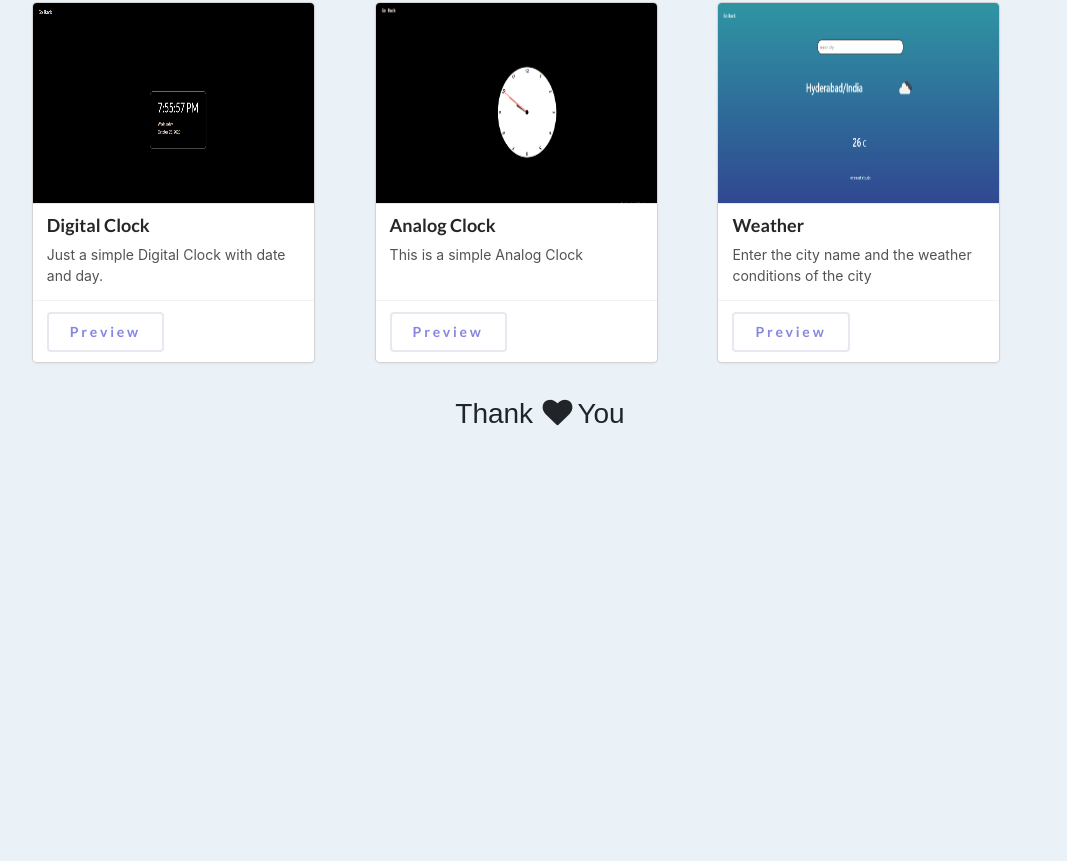
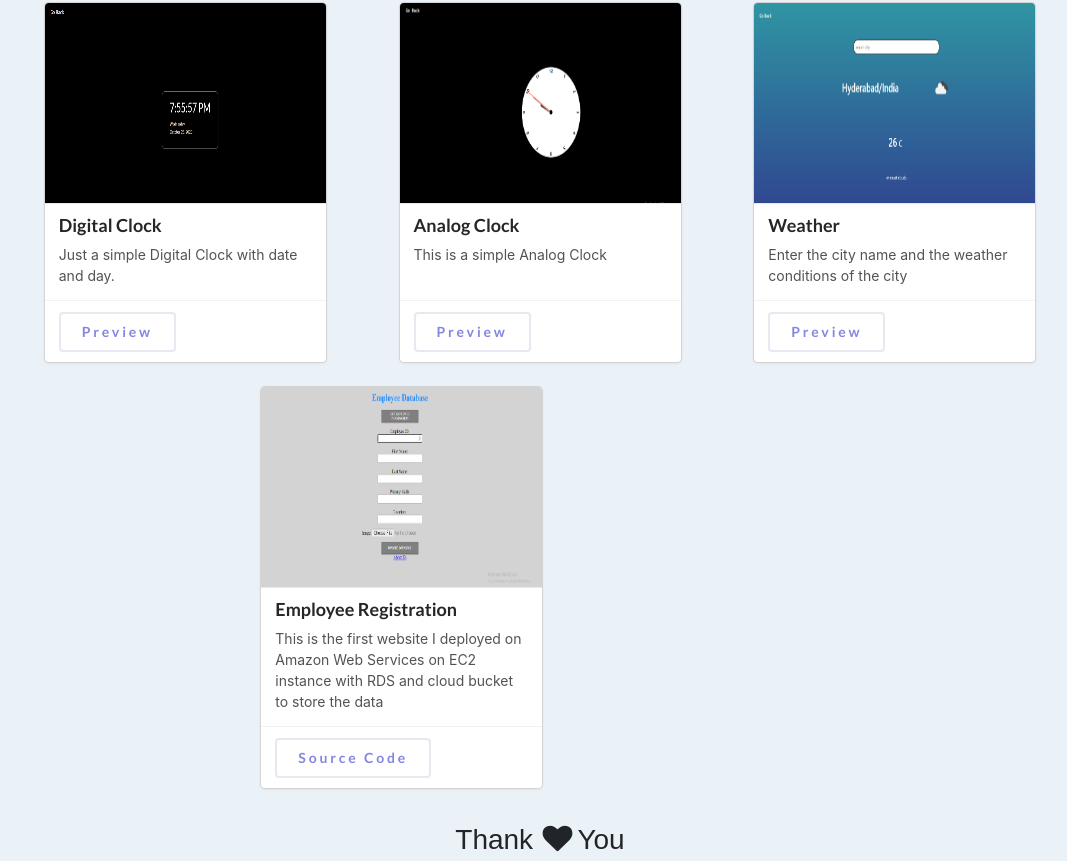
Before and after one commit to SudharshanBhimisetty/MySimpleProjects, a website: page views/home.html in a window 1280 px wide. Shown: the part 559-1420 px from the top of the page, without its empty margins (100-1167 px from the left). Before the commit the page ends 994 px from the top, so only its background shows below. Drawn offline with nearby package versions, Linux system fonts and the light colour scheme; files that its build step writes are made by us from their sources.

Commit message:
employee registration is added

```diff
--- a/views/home.html
+++ b/views/home.html
@@ -5,6 +5,8 @@
         <link href="https://cdnjs.cloudflare.com/ajax/libs/semantic-ui/2.4.1/semantic.min.css" rel="stylesheet">
         <link rel="stylesheet" href="https://stackpath.bootstrapcdn.com/bootstrap/4.1.3/css/bootstrap.min.css" integrity="sha384-MCw98/SFnGE8fJT3GXwEOngsV7Zt27NXFoaoApmYm81iuXoPkFOJwJ8ERdknLPMO" crossorigin="anonymous">
         <link href="styles/home.css" rel="stylesheet">
+
+		 <script src="https://ajax.googleapis.com/ajax/libs/jquery/2.1.1/jquery.min.js"></script>
     </head>
     <body>
 
@@ -69,7 +71,7 @@
 
           <div class="card"  id="my-card">
             <div class="image">
-              <img  id="my-image"src="/images/coronaState.png">
+              <img  id="my-image" src="/images/coronaState.png">
             </div>
             <div class="content">
               <div class="header">CoronaStats - India</div>
@@ -136,13 +138,42 @@
           <div class="extra content">
             <a href="/weather" class="ui button" id="my-button">Preview</a>
           </div>
+
         </div>
+
+
+
+
+		<div class="card"  id="my-card">
+          <div class="image">
+            <img id="my-image" src="/images/employee.png">
+          </div>
+          <div class="content">
+            <div class="header">Employee Registration</div>
+
+            <div class="description">
+               This is the first website I deployed on Amazon Web Services on EC2 instance with RDS and cloud bucket to store the data
+            </div>
+          </div>
+
+          <div class="extra content">
+			  <a href="https://github.com/SudharshanBhimisetty/aws-pythondeploy" target="_blank" class="ui button" id="my-button">Source Code</a>
+          </div>
+        </div>
+
+
+
+
       </div>
     </div>
 
 
 <div class="footer">Thank <span><i class="heart icon"></i></span>You</div>
 
+
+
+
+
 		</body>
 
 </html>
```
Also changed, not shown: public/images/employee.png (added), public/styles/home.css (line endings or trailing spaces).
